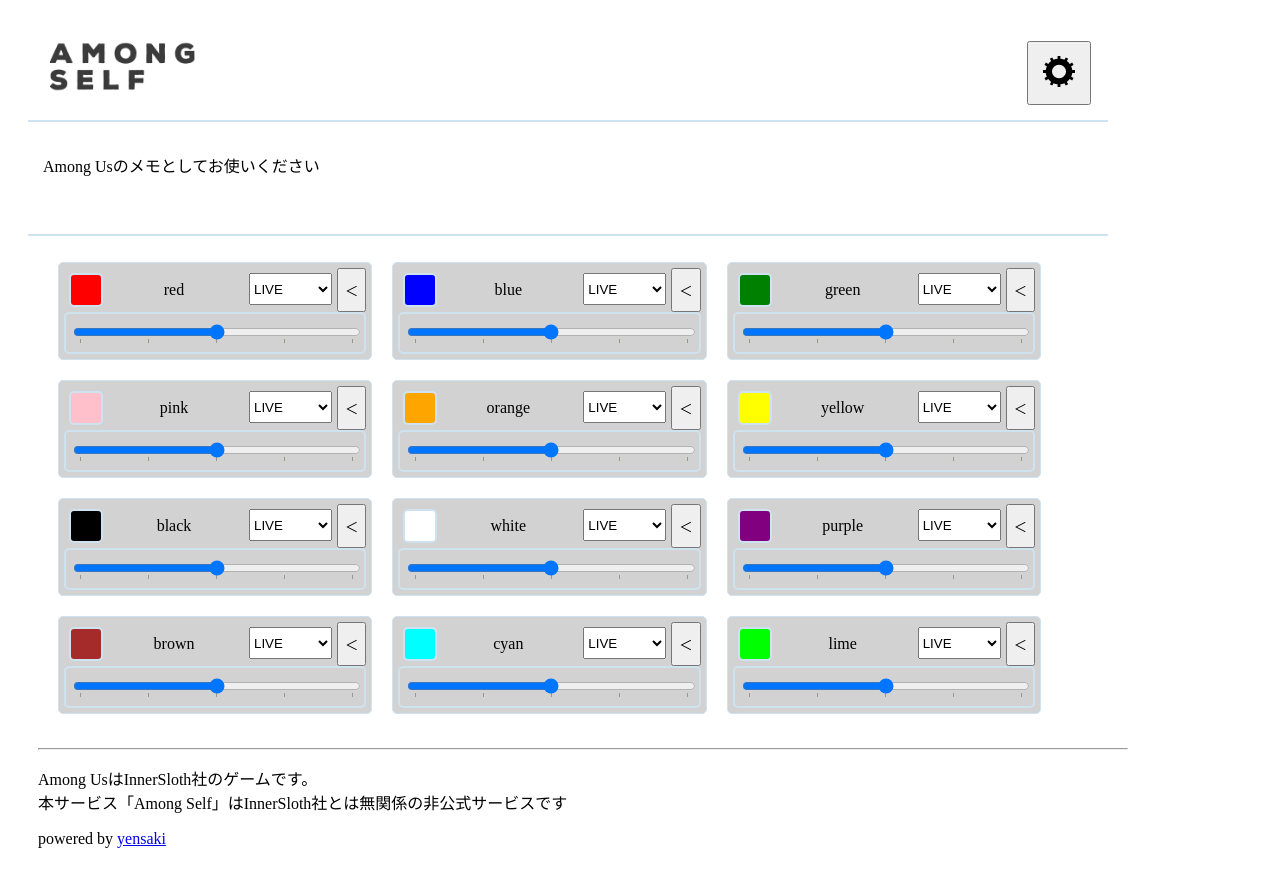
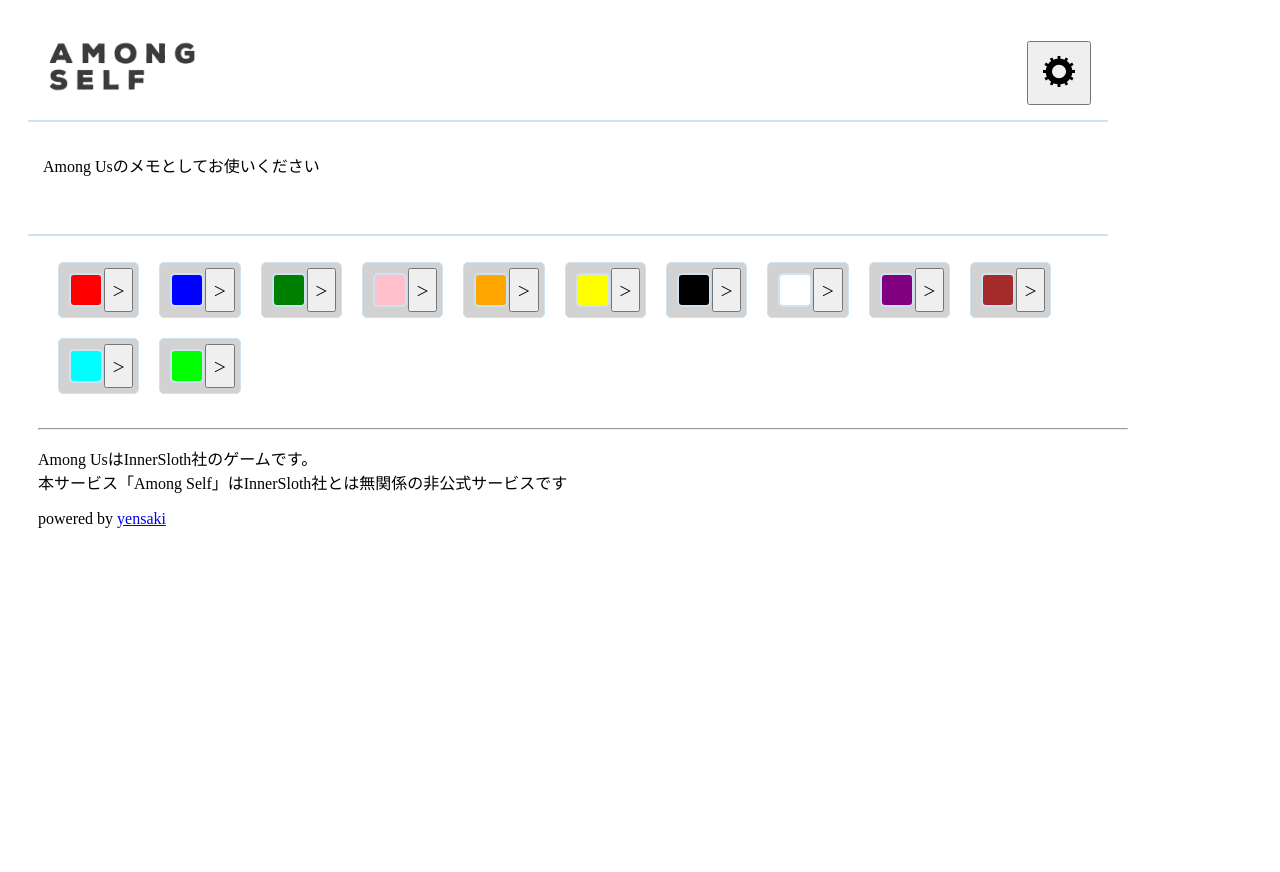
Before and after one commit to yensaki/among-self, a Next.js app: page / in a window 1280 px wide. After the commit the page ends 800 px from the top, so only its background shows below. Built offline with nearby package versions, Linux system fonts and the light colour scheme.

Commit message:
Background width

```diff
--- a/components/CrewCard.tsx
+++ b/components/CrewCard.tsx
@@ -22,7 +22,7 @@
     setImpostorRate(parseInt(e.target.value, 10))
   }
 
-  const [isShrinked, setIsShrinked] = useState(false)
+  const [isShrinked, setIsShrinked] = useState(true)
   const onToggleClick = () => {
     setIsShrinked(!isShrinked)
   }
@@ -44,7 +44,7 @@
                             </StatusSelect>
                         </div>
                     )}
-                    <button onClick={onToggleClick}>＜</button>
+                    <ShrinkButton onClick={onToggleClick}>{isShrinked ? "＞" : "＜"}</ShrinkButton>
                 </Header>
                 {!isShrinked && (
                     <RangeContainer>
@@ -98,9 +98,11 @@
     margin: 5px;
 `
 
+const ShrinkButton = styled.button`
+    cursor: pointer;
+`
+
 const RangeContainer = styled.div`
-    border: 2px solid #cee2f0;
-    border-radius: 5px;
     padding: 5px;
 `
 
--- a/pages/index.tsx
+++ b/pages/index.tsx
@@ -81,13 +81,13 @@
           <p>Among Usのメモとしてお使いください</p>
       </Header>
 
-      <div style={{backgroundImage: `url(${backgroundImage})`}}>
+      <BackgroundContainer style={{backgroundImage: `url(${backgroundImage})`}}>
         <CrewsUl>
           {crews.map((crew) => (
             crew.inuse ? <CrewCard crew={crew} onChange={onChangeHandle} key={crew.color} /> : ""
           ))}
         </CrewsUl>
-      </div>
+      </BackgroundContainer>
 
       <Modal
         isOpen={modalIsOpen}
@@ -138,6 +138,10 @@
   place-items: center;
 `
 
+const BackgroundContainer = styled.div`
+  background-size: cover;
+`
+
 const CrewsUl = styled.ul`
   display: flex;
   flex-wrap: wrap;
```
